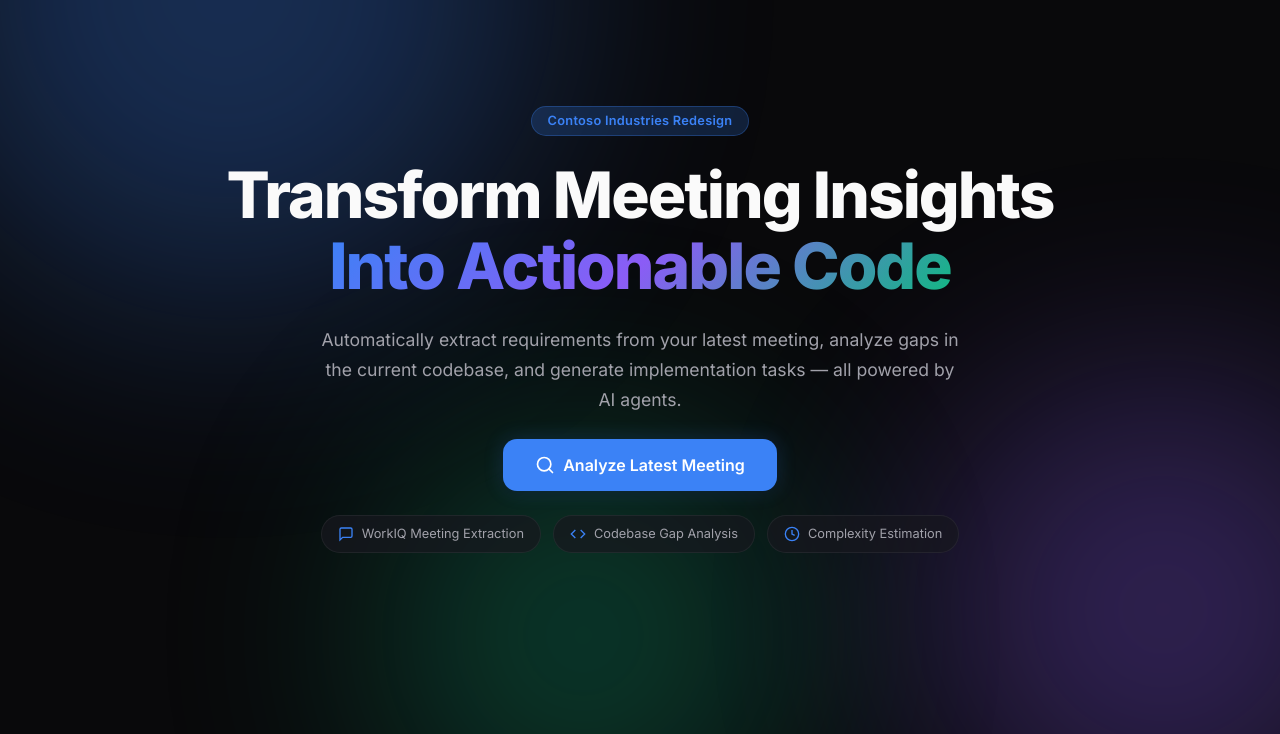
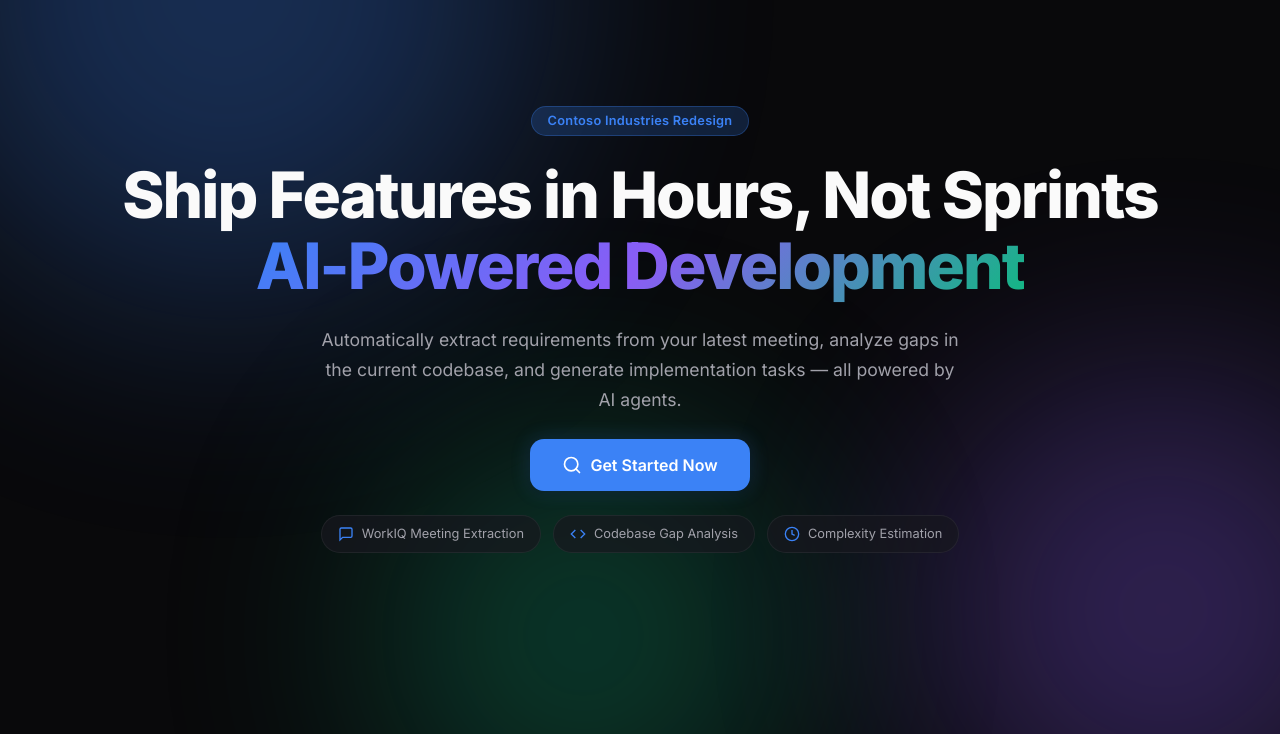
Before and after one commit to danielmeppiel/meeting-2-code, a website: page public/index.html in a window 1280 px wide. Shown: the part 66-800 px from the top of the page. Drawn offline with Linux system fonts and the light colour scheme.

Commit message:
Update landing page headline and CTA
- Changed headline from 'Transform Meeting Insights / Into Actionable Code'
  to 'Ship Features in Hours, Not Sprints / AI-Powered Development'
- Changed CTA button text from 'Analyze Latest Meeting' to 'Get Started Now'

These changes improve the value proposition messaging with a clearer,
more compelling headline and action-oriented CTA.

```diff
--- a/public/index.html
+++ b/public/index.html
@@ -80,8 +80,8 @@
                 <div class="hero-section">
                     <div class="hero-badge">Contoso Industries Redesign</div>
                     <h1 class="hero-title">
-                        Transform Meeting Insights<br>
-                        <span class="gradient-text">Into Actionable Code</span>
+                        Ship Features in Hours, Not Sprints<br>
+                        <span class="gradient-text">AI-Powered Development</span>
                     </h1>
                     <p class="hero-subtitle">
                         Automatically extract requirements from your latest meeting,
@@ -91,7 +91,7 @@
                         <svg width="20" height="20" viewBox="0 0 24 24" fill="none" stroke="currentColor" stroke-width="2" stroke-linecap="round" stroke-linejoin="round">
                             <circle cx="11" cy="11" r="8"/><path d="m21 21-4.3-4.3"/>
                         </svg>
-                        Analyze Latest Meeting
+                        Get Started Now
                     </button>
                     <div class="hero-features">
                         <div class="feature-chip">
```
